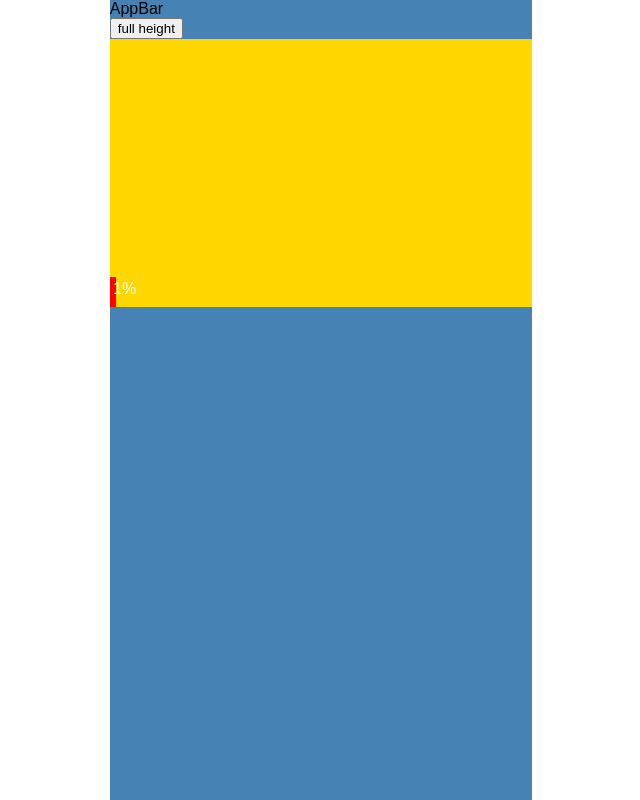
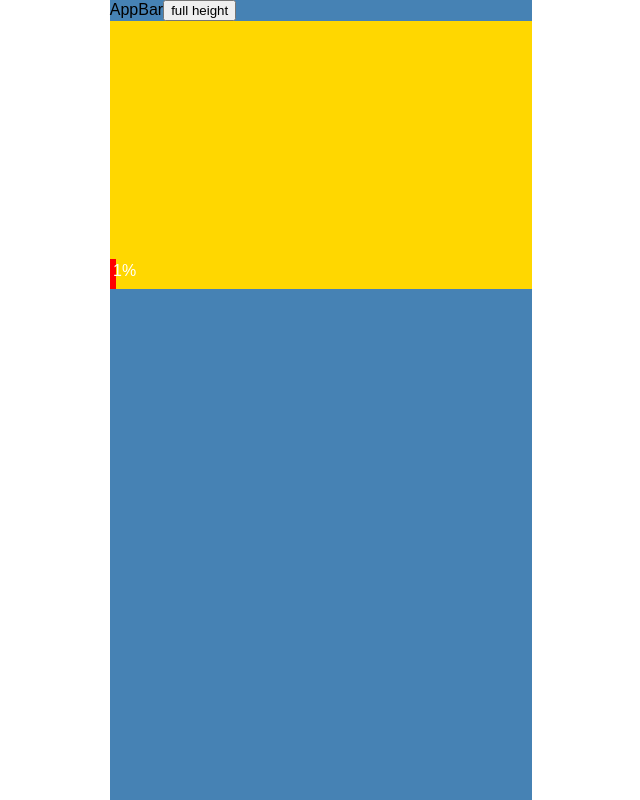
Before and after one commit to iota-unum/editor-playground, a Next.js app: page /compose in a window 1280 px wide. Shown: the whole page, without its empty margins (319-959 px from the left). Built offline with nearby package versions, Linux system fonts and the light colour scheme.

Commit message:
state.preview and appBar btn refactored

```diff
--- a/components/AppBar.js
+++ b/components/AppBar.js
@@ -1,9 +1,14 @@
-import React from 'react'
+import React from 'react';
+import useStore from '../store';
+function AppBar() {
 
-function AppBar() {
+  const {  setPreview } = useStore();
   return (
-    <div>AppBar</div>
-  )
+    <div>
+      AppBar
+      <button onClick={setPreview}>full height</button>
+    </div>
+  );
 }
 
-export default AppBar
+export default AppBar;
--- a/components/Editor.js
+++ b/components/Editor.js
@@ -1,60 +1,35 @@
 import React, { useRef, useEffect, useState } from 'react';
 import useStore from '../store';
 import useDimensions from '../hooks/useDimensions';
+import ProgressBar from './ProgressBar';
 function Editor() {
   const [content, setContent] = useState('');
-  const [fullHeight, setFullheight] = useState(false)
-const {overflow, progress} = useDimensions(content)
-
+  const { overflow, progress } = useDimensions(content);
+  const preview = useStore((state) => state.preview);
+  console.log(preview)
   function handleChange(e) {
     const newContent = e.currentTarget.innerHTML;
 
-    setContent(newContent );
+    setContent(newContent);
   }
   return (
     <div className='editor'>
-      <button
-      onClick={()=>{setFullheight(!fullHeight)}}
-
-      >full height</button>
-      <div className='editor-area' contentEditable onInput={handleChange}>
-        {content === ''? <div></div> : <div></div>}
+      <div className='editor-area' contentEditable={true} onInput={handleChange} suppressContentEditableWarning={true}>
+        {content === '' ? <div></div> : <div></div>}
       </div>
-      <div className='progress-bar'>
-
-        <div className="progress-status">
-{}
-{overflow ? 'spazio esaurito' : Math.trunc(progress*100) + '%  '}
-        </div>
-      </div>
+      <ProgressBar overflow={overflow} progress={progress} />
       <style jsx global>
         {`
-          .editor {
-            width: var(--containerWidth);
-            margin: 0 auto;
-          }
           .editor-area {
             min-height: calc(var(--containerWidth) * 0.5625);
-            max-height: ${fullHeight ? `calc(var(--containerWidth) * 1.333333)` : `calc(var(--containerWidth) * 0.5625)`};
+            max-height: ${preview
+              ? `calc(var(--containerWidth) * 1.333333)`
+              : `calc(var(--containerWidth) * 0.5625)`};
             background-color: gold;
             border: ${overflow && '5px solid red'};
             overflow: auto;
-            padding: .5rem;
-            font-size: calc(var(--containerWidth/20)) ;
-          }
-          .progress-bar {
-            height: 30px;
-            background-color: gold;
-            width: 100%;
-          }
-          .progress-status {
-            background-color: red;
-            height: 100%;
-            padding: .2rem;
-            display: ${progress < 0 ? 'none' : 'block'};
-            width: ${progress > 1 ? '100%'  : progress*100 + '%' };
-            color: white;
-            font-size: 0.3;
+            padding: 0.5rem;
+            font-size: calc(var(--containerWidth/20));
           }
         `}
       </style>
--- /dev/null
+++ b/components/ProgressBar.js
@@ -0,0 +1,33 @@
+import React from 'react'
+
+function ProgressBar({progress, overflow}) {
+  return (
+    <div className='progress-bar'>
+
+    <div className="progress-status">
+{}
+{overflow ? 'spazio esaurito' : (progress*100).toFixed(0) + '%  '}
+    </div>
+    <style jsx>
+        {`
+        .progress-bar {
+            height: 30px;
+            background-color: gold;
+            width: 100%;
+          }
+          .progress-status {
+            background-color: red;
+            height: 100%;
+            padding: 0.2rem;
+            display: ${progress < 0 ? 'none' : 'block'};
+            width: ${progress > 1 ? '100%' : progress * 100 + '%'};
+            color: white;
+            font-size: 0.3;
+          }
+        `}
+    </style>
+  </div>
+  )
+}
+
+export default ProgressBar
--- a/store.js
+++ b/store.js
@@ -4,7 +4,9 @@ const useStore = create((set) => ({
 
 containerWidth: '100%',
 height: 0,
-setWidth: width => set({containerWidth: width})
+preview: true,
+setWidth: width => set({containerWidth: width}),
+setPreview:()=> set(state => ({preview: !state.preview})),
 
 
 }));
```
